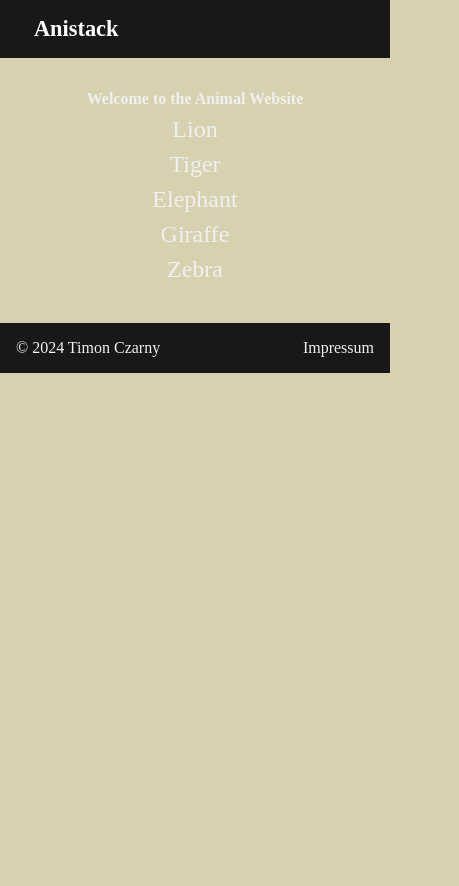
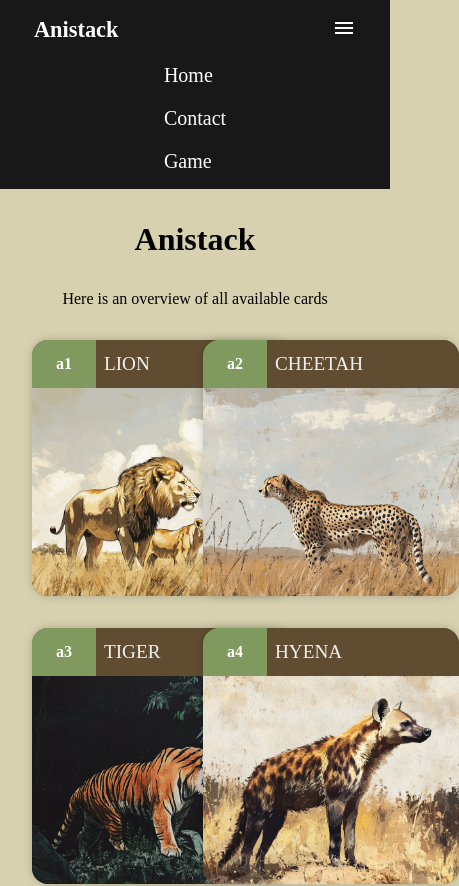
Before and after one commit to ITimonI/anidoubt, a Svelte app: page / in a window 390 px wide. Shown: the top 886 px of the page, 459 px wide, since content can reach past the window. Before the commit the page ends 844 px from the top, so only its background shows below. Built offline with nearby package versions, Linux system fonts and the light colour scheme; no server answers; a web font is replaced by a local one.

Commit message:
Implement responsive header component and update game card styles; remove unused CSS files

```diff
--- a/src/App.svelte
+++ b/src/App.svelte
@@ -3,34 +3,24 @@
   import Home from "./routes/Home.svelte";
   import About from "./routes/About.svelte";
   import Game from "./routes/Game.svelte";
+  import Header from "./components/ui/Header.svelte";
+
 
   const routes = {
     "/": Home,
     "/about": About,
     "/game": Game,
   };
+
 </script>
 
 <div class="app">
-  <header>
-    <div id="title-menu">
-      <h1 id="site-title">Anistack</h1>
-      <!-- <button id="btn-mobile-menu" onclick="handleBtnMobileMenuPress()"><img src="images/icons/menu.svg" alt="M"></button> -->
-    </div>
-
-    <nav id="nav-menu">
-      <ul id="nav-items">
-        <li><a href="#/">Home</a></li>
-        <li><a href="#contact">Contact</a></li>
-        <li><a href="#/game">Game</a></li>
-      </ul>
-    </nav>
-  </header>
+  <Header/>
   <main>
-    <Router {routes}/>
+    <Router {routes} />
   </main>
   <footer>
-    <p>&copy; 2024 Timon Czarny</p>
+    <p>Anistack</p>
     <a href="#imprint">Impressum</a>
   </footer>
 </div>
--- a/src/components/Card.svelte
+++ b/src/components/Card.svelte
@@ -103,4 +103,40 @@
         padding-left: 0.5rem;
         font-size: 1.2rem;
     }
+
+    .group-a {
+        background-color: rgb(128, 153, 94); /* HSL(87°, 30%, 48%) */
+    }
+
+    .group-b {
+        background-color: rgb(94, 153, 150); /* HSL(177°, 30%, 48%) */
+    }
+
+    .group-c {
+        background-color: rgb(101, 94, 153); /* HSL(245°, 30%, 48%) */
+    }
+
+    .group-d {
+        background-color: rgb(153, 94, 128); /* HSL(327°, 30%, 48%) */
+    }
+
+    .group-e {
+        background-color: rgb(
+            94,
+            109,
+            153
+        ); /* HSL(227°, 30%, 48%) */ /* Adjusted to avoid brownish tone */
+    }
+
+    .group-f {
+        background-color: rgb(94, 128, 153); /* HSL(207°, 30%, 48%) */
+    }
+
+    .group-g {
+        background-color: rgb(128, 94, 153); /* HSL(267°, 30%, 48%) */
+    }
+
+    .group-h {
+        background-color: rgb(153, 94, 101); /* HSL(357°, 30%, 48%) */
+    }
 </style>
--- /dev/null
+++ b/src/components/ui/Header.svelte
@@ -0,0 +1,111 @@
+<script>
+    let navItemsVisible = true;
+
+    function handleBtnMobileMenuPress() {
+        navItemsVisible = !navItemsVisible;
+    }
+</script>
+
+<header>
+    <div id="title-menu">
+        <h1 id="site-title">Anistack</h1>
+        <button id="btn-mobile-menu" on:click={handleBtnMobileMenuPress}
+            ><img src="images/icons/menu.svg" alt="M" /></button
+        >
+    </div>
+
+    <nav id="nav-menu">
+        <ul id="nav-items">
+            <li><a href="#/">Home</a></li>
+            <li><a href="#/about">Contact</a></li>
+            <li><a href="#/game">Game</a></li>
+        </ul>
+        {#if navItemsVisible}
+            <ul id="nav-items-mobile">
+                <li><a href="#/">Home</a></li>
+                <li><a href="#about">Contact</a></li>
+                <li><a href="#/game">Game</a></li>
+            </ul>
+        {/if}
+    </nav>
+</header>
+
+<style>
+    header {
+        display: flex;
+        justify-content: space-between;
+        align-items: center;
+        padding: 1em;
+        background-color: var(--dark-color);
+        color: white;
+    }
+
+    #btn-mobile-menu {
+        display: none;
+    }
+
+    #site-title {
+        margin: 0;
+        font-size: 1.4em;
+    }
+
+    #nav-menu {
+        display: flex;
+        align-items: center;
+    }
+
+    #nav-items {
+        list-style: none;
+        display: flex;
+        flex-direction: row;
+        gap: 1em;
+        margin: 0;
+        padding: 0;
+    }
+
+    #nav-items li a {
+        color: white;
+        text-decoration: none;
+    }
+
+    #nav-items li a:hover {
+        color: rgb(134, 219, 255);
+    }
+
+    #nav-items-mobile {
+        display: none;
+    }
+
+    @media (max-width: 680px) {
+        #nav-items-mobile {
+            list-style: none;
+            display: flex;
+            flex-direction: column;
+            gap: 1em;
+            margin: 0;
+            padding: 0;
+            margin-top: 1em;
+            font-size: 20px;
+        }
+
+        #btn-mobile-menu {
+            display: block;
+        }
+
+        header {
+            display: flex;
+            flex-direction: column;
+        }
+
+        #title-menu {
+            display: flex;
+            width: 90%;
+            justify-content: space-between;
+            align-items: center;
+        }
+
+        #nav-items {
+            display: none;
+        }
+    }
+</style>
--- a/src/css/header/header-m.css
+++ /dev/null
@@ -1,29 +0,0 @@
-@media (max-width: 680px) {
-    #btn-mobile-menu {
-        display: block;
-    }
-
-    header {
-        display: flex;
-        flex-direction: column;
-    }
-
-    #title-menu {
-        display: flex;
-        width: 90%;
-        justify-content: space-between;
-        align-items: center;
-
-    }
-
-    #nav-items {
-        display: none;
-        font-size: 1.2em;
-    }
-
-    #nav-items.visible{
-        margin-top: 1em;
-        display: flex;
-        flex-direction: column;
-    }
-}
--- a/src/css/header/header.css
+++ /dev/null
@@ -1,40 +0,0 @@
-header {
-    display: flex;
-    justify-content: space-between;
-    align-items: center;
-    padding: 1em;
-    background-color: var(--dark-color);
-    color: white;
-}
-
-#btn-mobile-menu {
-    display: none;
-}
-
-#site-title {
-    margin: 0;
-    font-size: 1.4em;
-}
-
-#nav-menu {
-    display: flex;
-    align-items: center;
-}
-
-#nav-items {
-    list-style: none;
-    display: flex;
-    flex-direction: row;
-    gap: 1em;
-    margin: 0;
-    padding: 0;
-}
-
-#nav-items li a {
-    color: white;
-    text-decoration: none;
-}
-
-#nav-items li a:hover {
-    color: rgb(134, 219, 255);
-}
--- a/src/css/mobile.css
+++ /dev/null
@@ -1,12 +0,0 @@
-@media (max-width: 980px) {
-    #card-container {
-        grid-template-columns: repeat(2, 1fr);
-    }
-}
-
-/* For screens smaller than 480px, use 1 column */
-@media (max-width: 680px) {
-    #card-container {
-        grid-template-columns: 1fr;
-    }
-}
--- a/src/css/style.css
+++ b/src/css/style.css
@@ -42,35 +42,3 @@ footer {
     justify-content: space-between;
     padding: 1em;
 }
-
-.group-a {
-    background-color: rgb(128, 153, 94); /* HSL(87°, 30%, 48%) */
-}
-
-.group-b {
-    background-color: rgb(94, 153, 150); /* HSL(177°, 30%, 48%) */
-}
-
-.group-c {
-    background-color: rgb(101, 94, 153); /* HSL(245°, 30%, 48%) */
-}
-
-.group-d {
-    background-color: rgb(153, 94, 128); /* HSL(327°, 30%, 48%) */
-}
-
-.group-e {
-    background-color: rgb(94, 109, 153); /* HSL(227°, 30%, 48%) */ /* Adjusted to avoid brownish tone */
-}
-
-.group-f {
-    background-color: rgb(94, 128, 153); /* HSL(207°, 30%, 48%) */
-}
-
-.group-g {
-    background-color: rgb(128, 94, 153); /* HSL(267°, 30%, 48%) */
-}
-
-.group-h {
-    background-color: rgb(153, 94, 101); /* HSL(357°, 30%, 48%) */
-}
--- a/src/main.js
+++ b/src/main.js
@@ -3,9 +3,6 @@ import { mount } from 'svelte'
 import './css/reset.css'
 import './css/fonts.css'
 import './css/style.css'
-import './css/header/header.css'
-import './css/header/header-m.css'
-import './css/mobile.css'
 
 import App from './App.svelte'
 
--- a/src/routes/Game.svelte
+++ b/src/routes/Game.svelte
@@ -48,10 +48,10 @@
         allCards = shuffleArray([...animalData]);
 
         // Move four random cards from allCards to playerCards
-        playerCards = allCards.splice(0, 12);
+        playerCards = allCards.splice(0, 4);
 
         // Move another four random cards from allCards to opponentCards
-        opponentCards = allCards.splice(0, 12);
+        opponentCards = allCards.splice(0, 4);
     }
 
     function handleCheck(initiator) {
@@ -144,6 +144,11 @@
         gameWon = false;
         clearMessageQueue();
         startGame();
+
+        // fill used cards and clear dropcards
+        usedCards.push(...dropCards);
+        dropCards.length = 0;
+        dropCards = [...dropCards];
     }
 
     function handleStart() {
@@ -233,7 +238,7 @@
             <h2>Player 1</h2>
         </div>
         <div class="game-area" id="drop-area">
-            {#if !showProperty}
+            {#if !showProperty && !gameWon}
                 <button
                     class="btn"
                     id="btn-check"
@@ -244,7 +249,7 @@
             {/if}
             {#if showProperty}
                 <button class="btn" id="btn-next" on:click={nextRound}
-                    >Next Round</button
+                    >Continue</button
                 >
             {/if}
             {#if gameWon}
--- a/src/routes/Home.svelte
+++ b/src/routes/Home.svelte
@@ -1,27 +1,36 @@
 <script>
-    let animals = ['Lion', 'Tiger', 'Elephant', 'Giraffe', 'Zebra'];
+    import Card from "../components/Card.svelte";
+    import data from "../assets/data/animaldata";
+
 </script>
 
+<div class="home">
+    <h1>Anistack</h1>
+    <p>Here is an overview of all available cards</p>
+    <div class="animal-grid">
+        {#each data as animal}
+            <Card {animal}/>
+        {/each}
+    </div>
+</div>
+
 <style>
-    .container {
+    h1 {
+        font-size: 2em;
+        color: #000000;
+        margin-bottom: 1em;
+    }
+
+    .home {
         text-align: center;
-        padding: 2rem;
+        padding: 2em;
+        color: #000000;
     }
-    .animal-list {
-        list-style-type: none;
-        padding: 0;
-    }
-    .animal-item {
-        margin: 0.5rem 0;
-        font-size: 1.5rem;
+
+    .animal-grid {
+        margin-top: 2em;
+        display: grid;
+        grid-template-columns: repeat(auto-fill, minmax(150px, 1fr));
+        gap: 1rem;
     }
 </style>
-
-<div class="container">
-    <h1>Welcome to the Animal Website</h1>
-    <ul class="animal-list">
-        {#each animals as animal}
-            <li class="animal-item">{animal}</li>
-        {/each}
-    </ul>
-</div>
```
